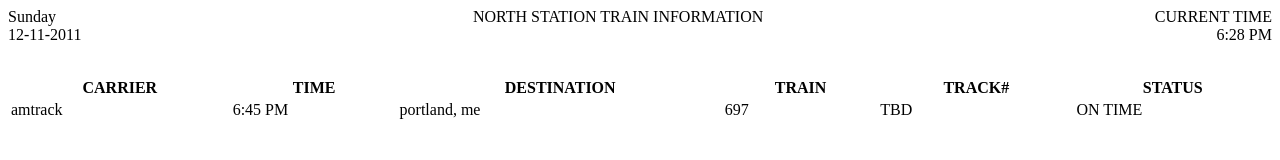
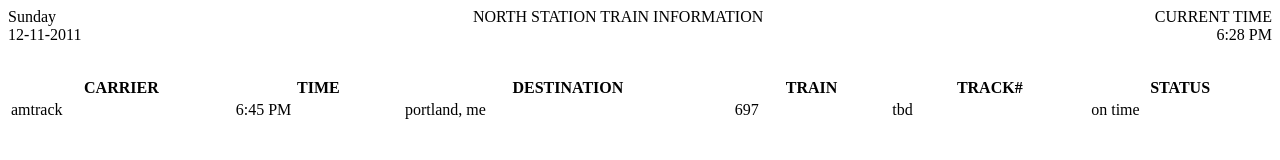
Before and after one commit to emarcotte/north-station-board, a plain HTML site: page index.html in a window 1280 px wide. Drawn offline with Linux system fonts and the light colour scheme.

Commit message:
fix html

```diff
--- a/index.html
+++ b/index.html
@@ -61,8 +61,8 @@
 			<td>6:45 PM</td>
 			<td>portland, me</td>
 			<td>697</td>
-			<td>TBD</td>
-			<td>ON TIME</t>
+			<td>tbd</td>
+			<td>on time</td>
 		</tr>
 	</tbody>
 </table>
```
